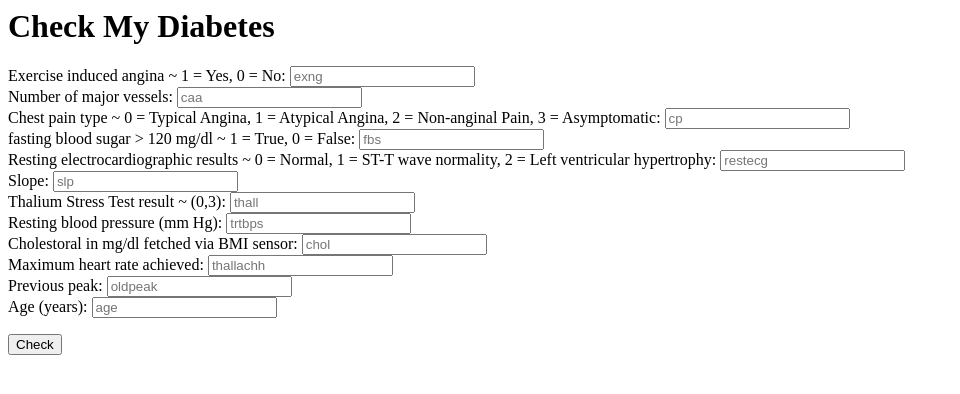
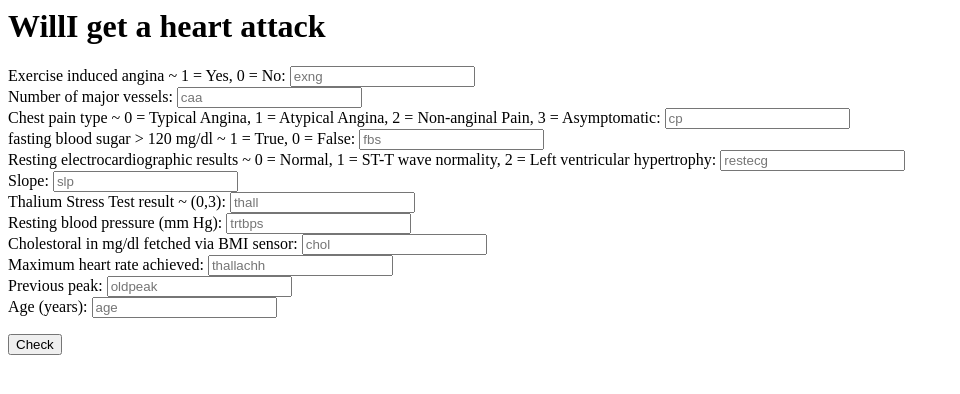
Before and after one commit to anneliesdej/DE2022-G5, a Flask app: page /predict_heartattack in a window 1280 px wide. Shown: the top 394 px of the page, without its empty margins (0-960 px from the left). Run offline with Flask 2, Linux system fonts and the light colour scheme.

Commit message:
Update user_form.html

```diff
--- a/prediction-ui/templates/user_form.html
+++ b/prediction-ui/templates/user_form.html
@@ -2,7 +2,7 @@
 <body>
 
 <form action="/predict_heartattack" method="POST">
-    <h1> Check My Diabetes</h1>
+    <h1> WillI get a heart attack</h1>
     <label for="exng">Exercise induced angina ~ 1 = Yes, 0 = No:</label>
     <input type="text" id="exng" name="exng" placeholder="exng"> <br>
 
```
